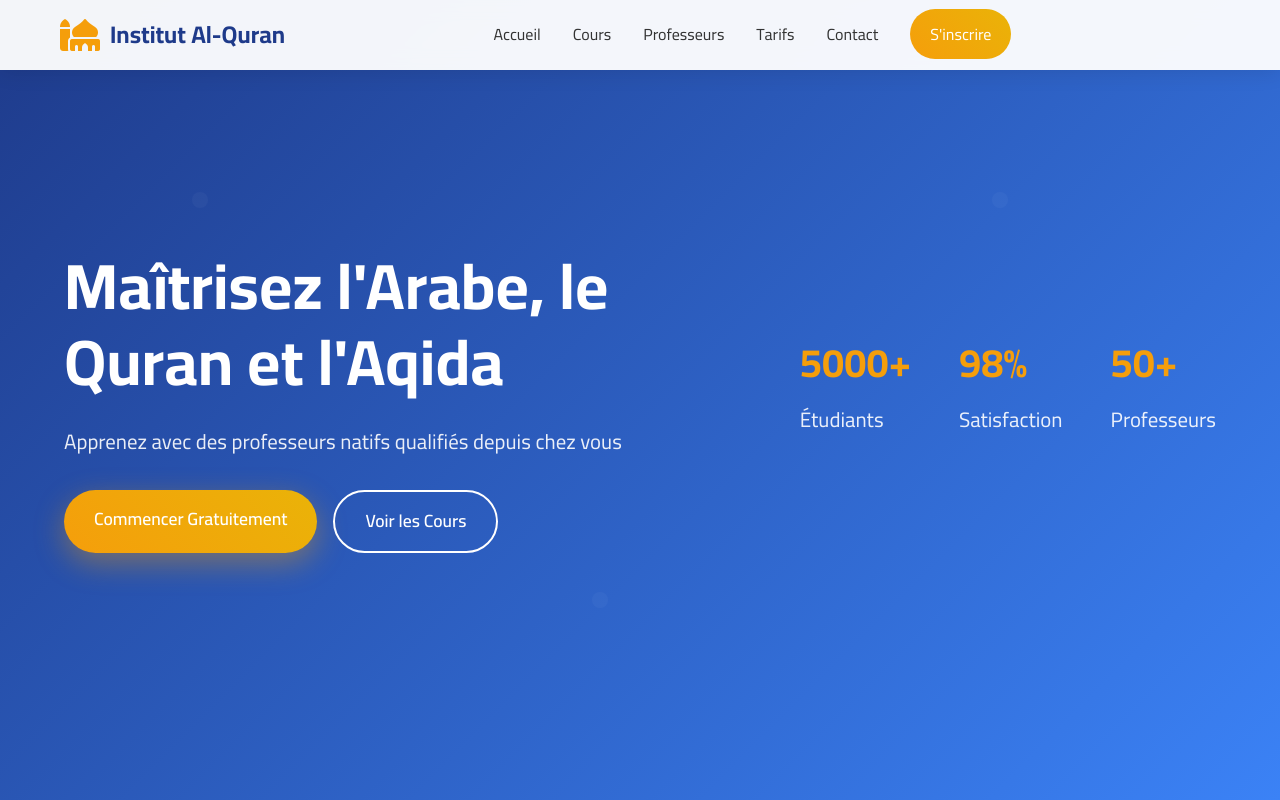
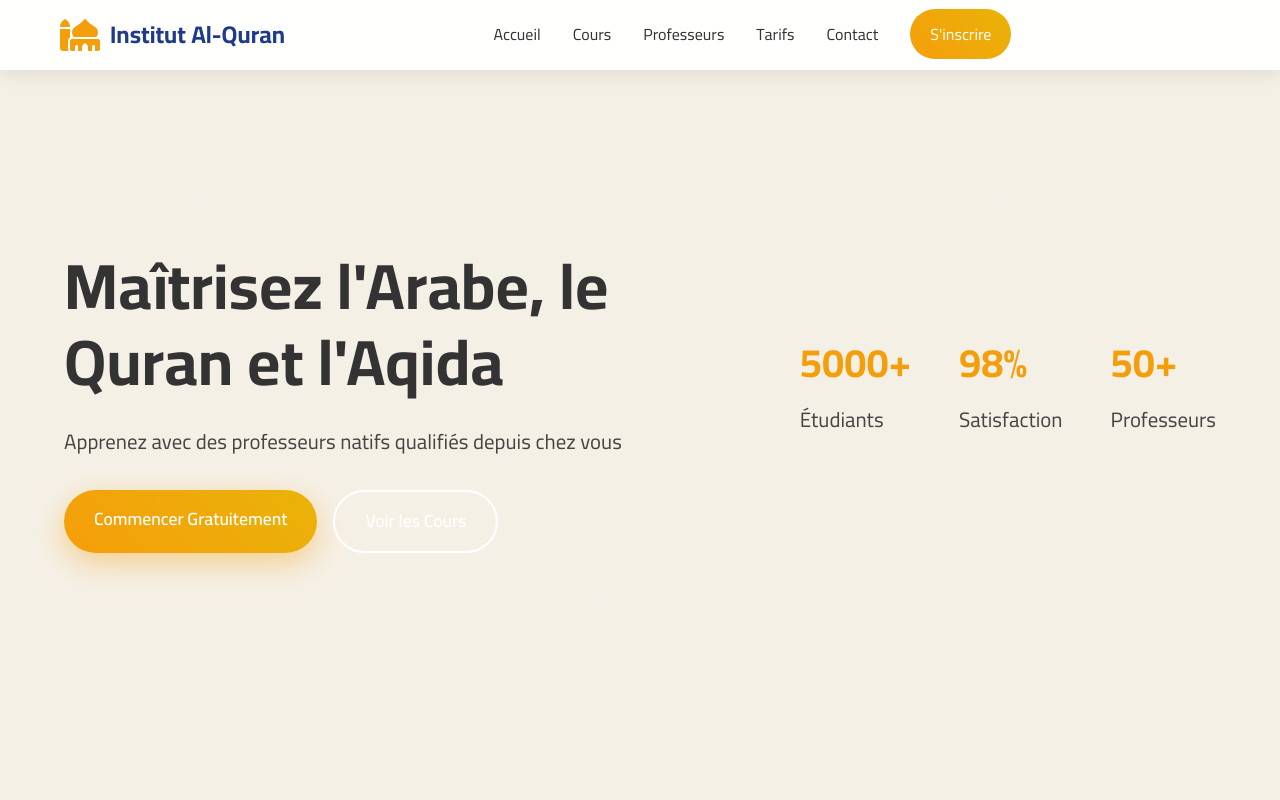
Before and after one commit to etudiantkhamassifatma-commits/institut-arabe, a plain HTML site: page index.html in a window 1280 px wide. Shown: the top 800 px of the page. Drawn offline with Linux system fonts and the light colour scheme.

Commit message:
Update style.css

```diff
--- a/style.css
+++ b/style.css
@@ -87,12 +87,17 @@ body {
 /* Hero */
 .hero {
     min-height: 100vh;
-    background: linear-gradient(135deg, #1e3a8a 0%, #3b82f6 100%);
+    /* couleur beige simple */
+    background: #f5f0e6;  /* beige clair */
+
+    /* ou un dégradé nude plus doux par exemple : */
+    /* background: linear-gradient(135deg, #f5f0e6 0%, #d8cfc4 100%); */
+
     display: flex;
     align-items: center;
     justify-content: space-between;
     padding: 0 5%;
-    color: white;
+    color: #333; /* changer couleur texte pour visibilité */
     position: relative;
     overflow: hidden;
 }
```
